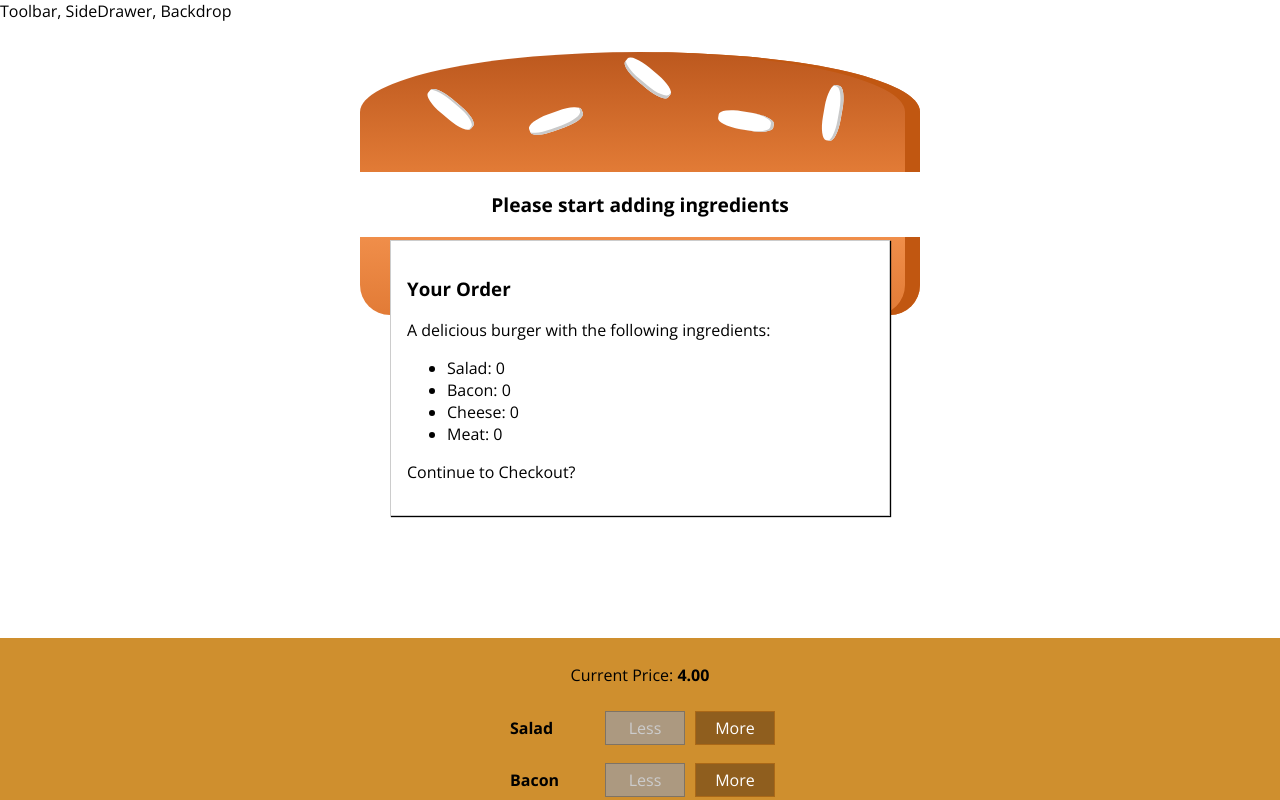
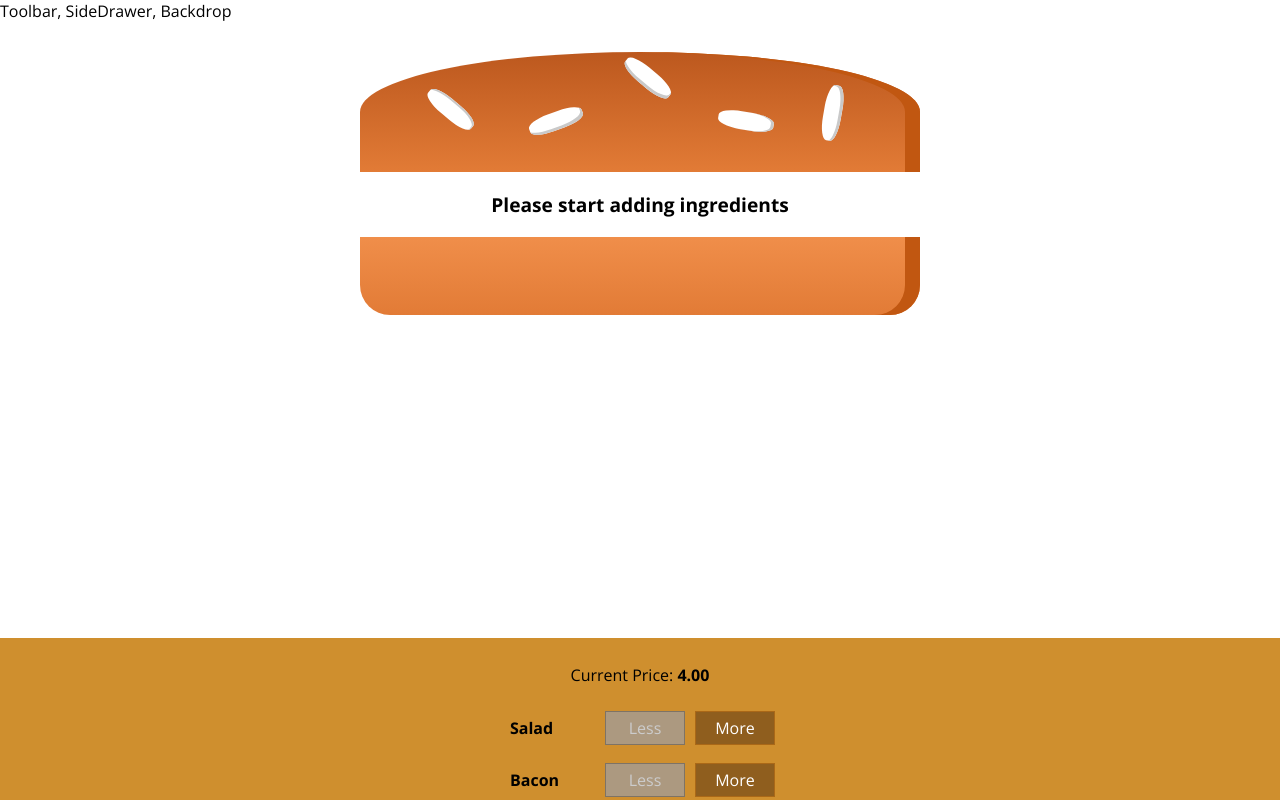
Before and after one commit to kevinlens/React-Burger-App, a React (Create React App) app: page / in a window 1280 px wide. Shown: the top 800 px of the page. Built offline with nearby package versions, Linux system fonts and the light colour scheme.

Commit message:
Animation for Modal

```diff
--- a/src/components/Burger/BuildControls/BuildControls.js
+++ b/src/components/Burger/BuildControls/BuildControls.js
@@ -52,6 +52,7 @@
         className={classes.OrderButton}
         //If disabled is not false, which by default it is, then disable
         disabled={!props.purchasable}
+        onClick={props.ordered}
         >ORDER NOW</button>
 
     </div>
--- a/src/components/UI/Modal/Modal.js
+++ b/src/components/UI/Modal/Modal.js
@@ -5,7 +5,12 @@
 
 //STATELESS functional 'modal' component
 const modal = (props) => (
-    <div className={classes.Modal}>
+    <div className={classes.Modal}
+         style={{
+             transform: props.show ? 'translateY(0)':'translateY(-100vh)',
+             opacity: props.show ? '1':'0'
+         }}
+    >
         {props.children}
     </div>
 );
--- a/src/containers/BurgerBuilder/BurgerBuilder.js
+++ b/src/containers/BurgerBuilder/BurgerBuilder.js
@@ -32,13 +32,21 @@
             meat:0
         },
         totalPrice:4,
-        purchasable: false
+        purchasable: false,
+        purchasing: false
     }
 
 
 
 /*------------------------------------------------------------------ */
 
+/*purchaseHandler(){} is only triggered through an event, therefore
+  the this.setState() will not work*/
+    purchaseHandler = () =>{
+        this.setState({
+            purchasing: true
+        })
+    }
 
     //A Method to update on whether or not the cart functionality can work
     updatePurchaseState(ingredients){
@@ -165,7 +173,7 @@
             //Aux Wrapper
             <Aux>
 
-                <Modal>
+                <Modal show={this.state.purchasing}>
                   <OrderSummary ingredients={this.state.ingredients}/>
                 </Modal>
 
@@ -180,6 +188,7 @@
                 disabled={disabledInfo}
                 purchasable={this.state.purchasable}
                 price={this.state.totalPrice}
+                ordered={this.purchaseHandler}
                 />
             </Aux>
         )
```
Also changed, not shown: src/components/UI/Modal/Modal.module.css (line endings or trailing spaces).
